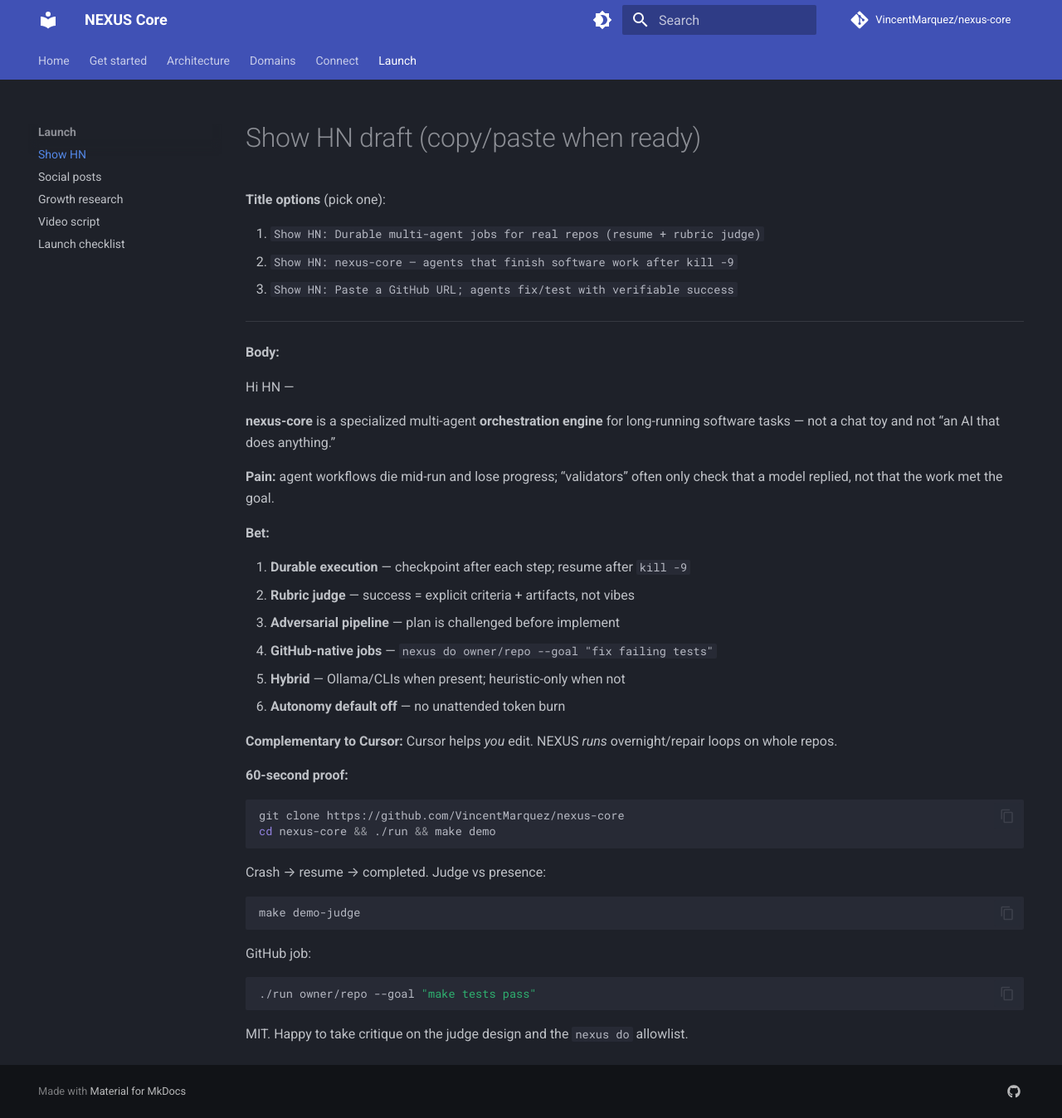
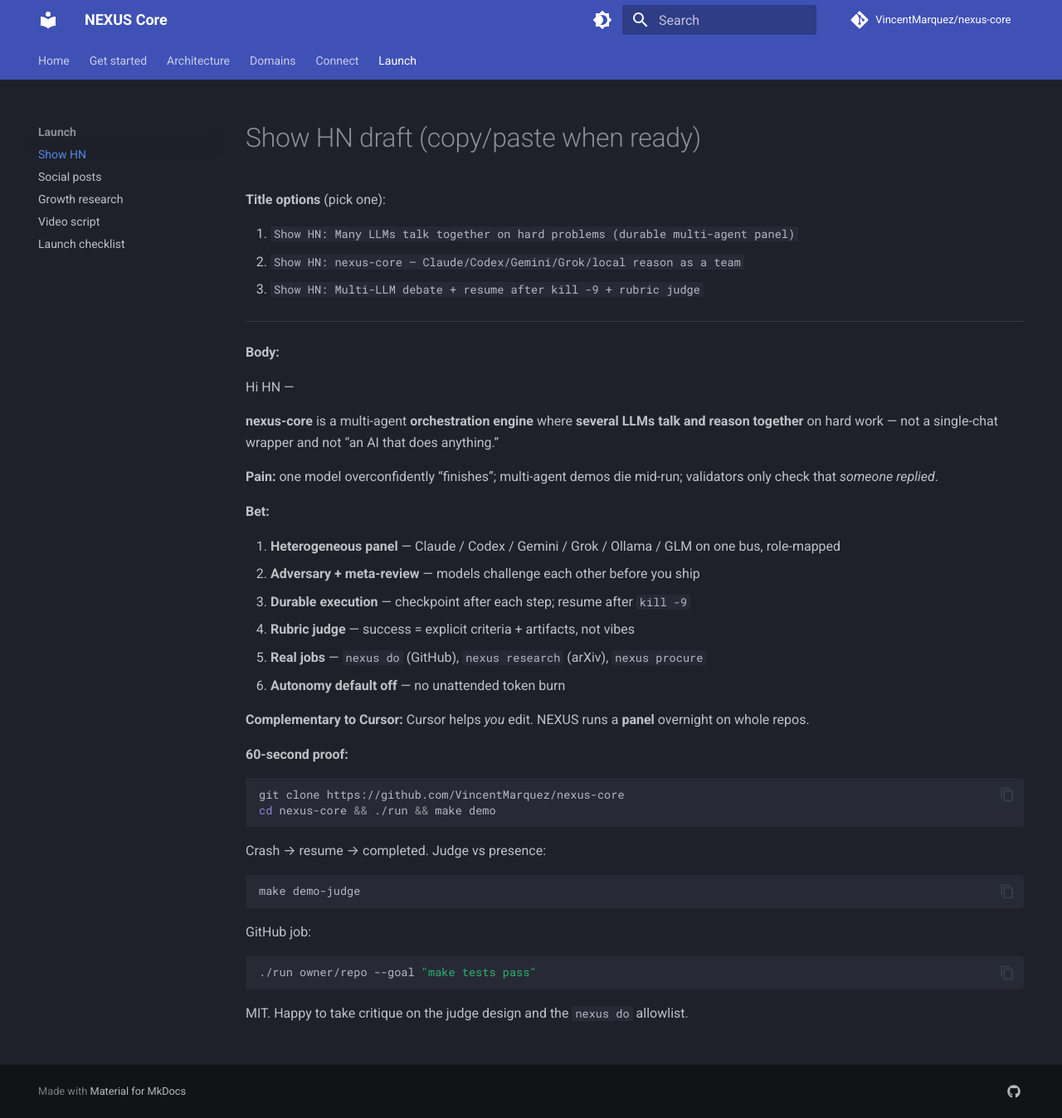
Before and after one commit to VincentMarquez/nexus-core, an MkDocs documentation site: the page built from docs/SHOW_HN.md, in a window 1280 px wide and 1348 px high. Shown: the whole window at 83% size. Built offline with MkDocs 1.6.1 and Material for MkDocs 9.7.7, drawn with Linux system fonts in a browser that asks for light colours; comment, search, counter and statistics services are not loaded.

Commit message:
docs: lead with multi-LLM panel that reasons together
Hero figure and README section showing heterogeneous models talking
through the bus (plan/challenge/meta-review/judge) for hard problems.
Banner, Show HN, and repo description aligned to collective reasoning.

```diff
--- a/docs/SHOW_HN.md
+++ b/docs/SHOW_HN.md
@@ -2,9 +2,9 @@
 
 **Title options** (pick one):
 
-1. `Show HN: Durable multi-agent jobs for real repos (resume + rubric judge)`
-2. `Show HN: nexus-core – agents that finish software work after kill -9`
-3. `Show HN: Paste a GitHub URL; agents fix/test with verifiable success`
+1. `Show HN: Many LLMs talk together on hard problems (durable multi-agent panel)`
+2. `Show HN: nexus-core – Claude/Codex/Gemini/Grok/local reason as a team`
+3. `Show HN: Multi-LLM debate + resume after kill -9 + rubric judge`
 
 ---
 
@@ -12,20 +12,20 @@
 
 Hi HN —
 
-**nexus-core** is a specialized multi-agent **orchestration engine** for long-running software tasks — not a chat toy and not “an AI that does anything.”
+**nexus-core** is a multi-agent **orchestration engine** where **several LLMs talk and reason together** on hard work — not a single-chat wrapper and not “an AI that does anything.”
 
-**Pain:** agent workflows die mid-run and lose progress; “validators” often only check that a model replied, not that the work met the goal.
+**Pain:** one model overconfidently “finishes”; multi-agent demos die mid-run; validators only check that *someone replied*.
 
 **Bet:**
 
-1. **Durable execution** — checkpoint after each step; resume after `kill -9`
-2. **Rubric judge** — success = explicit criteria + artifacts, not vibes
-3. **Adversarial pipeline** — plan is challenged before implement
-4. **GitHub-native jobs** — `nexus do owner/repo --goal "fix failing tests"`
-5. **Hybrid** — Ollama/CLIs when present; heuristic-only when not
+1. **Heterogeneous panel** — Claude / Codex / Gemini / Grok / Ollama / GLM on one bus, role-mapped
+2. **Adversary + meta-review** — models challenge each other before you ship
+3. **Durable execution** — checkpoint after each step; resume after `kill -9`
+4. **Rubric judge** — success = explicit criteria + artifacts, not vibes
+5. **Real jobs** — `nexus do` (GitHub), `nexus research` (arXiv), `nexus procure`
 6. **Autonomy default off** — no unattended token burn
 
-**Complementary to Cursor:** Cursor helps *you* edit. NEXUS *runs* overnight/repair loops on whole repos.
+**Complementary to Cursor:** Cursor helps *you* edit. NEXUS runs a **panel** overnight on whole repos.
 
 **60-second proof:**
 
```
Also changed, not shown: README.md (+76 -21 lines), docs/FIGURES.md (+3 -2 lines), docs/index.md (+5 -3 lines), docs/assets/arch-llms-reason-together.svg (added), docs/assets/banner.svg.
